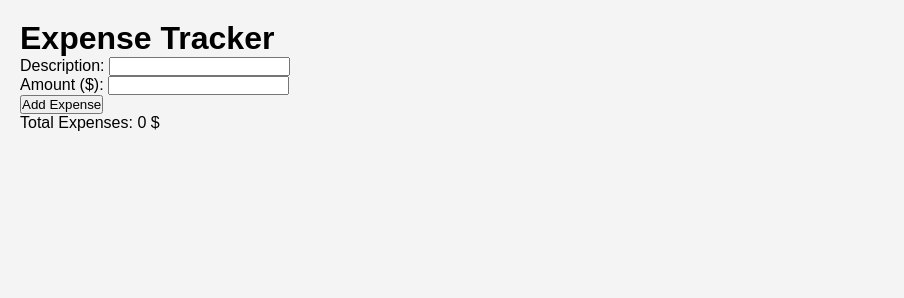
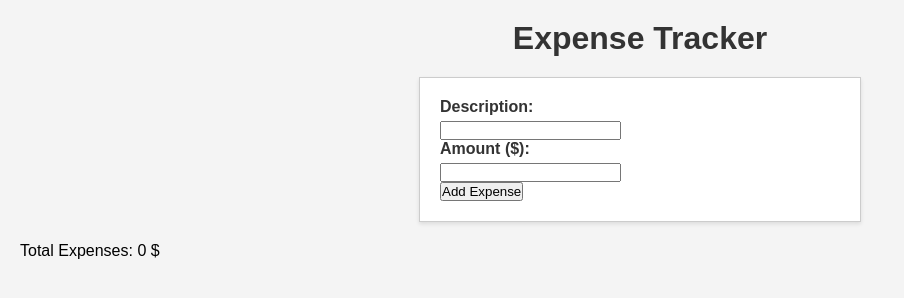
Before and after one commit to Kenneth732/ExpenseTracker, a plain HTML site: page index.html in a window 1280 px wide. Shown: the whole page, without its empty margins (0-904 px from the left). Drawn offline with Linux system fonts and the light colour scheme.

Commit message:
formh1 label...sty

```diff
--- a/static/css/style.css
+++ b/static/css/style.css
@@ -9,3 +9,24 @@ body {
     background-color: #f4f4f4;
     padding: 20px;
 }
+
+h1 {
+    text-align: center;
+    color: #333;
+}
+
+form {
+    background-color: #fff;
+    border: 1px solid #ccc;
+    padding: 20px;
+    margin: 20px auto;
+    max-width: 400px;
+    box-shadow: 0 2px 4px rgba(0, 0, 0, 0.1);
+}
+
+label {
+    display: block;
+    margin-bottom: 5px;
+    font-weight: bold;
+    color: #333;
+}
```
